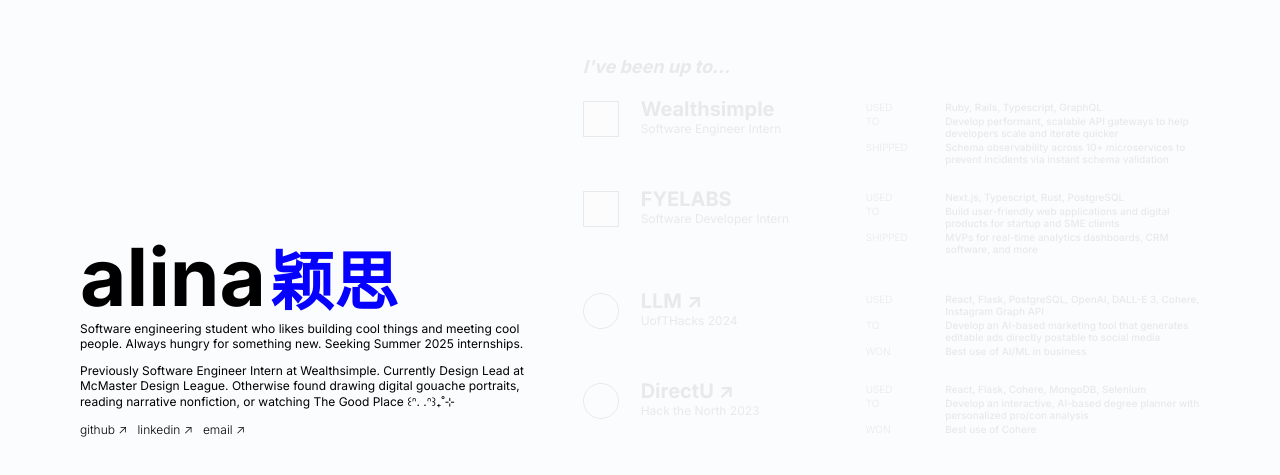
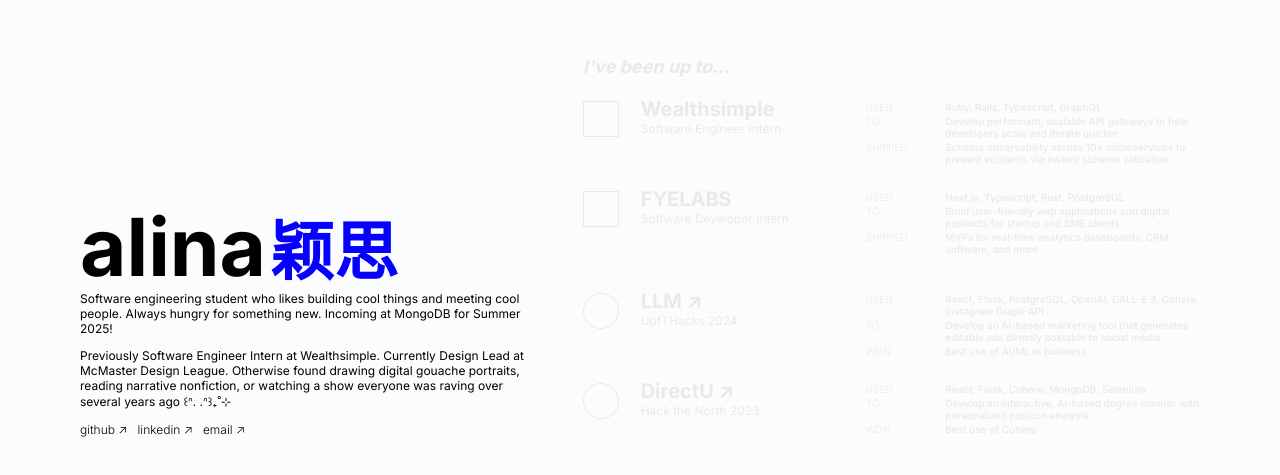
Before and after one commit to charcoalyy/portfolio, a React (Vite) app: page / in a window 1280 px wide. Shown: the part 303-778 px from the top of the page. Built offline with nearby package versions, Linux system fonts and the light colour scheme.

Commit message:
new update

```diff
--- a/src/components/constants/about.ts
+++ b/src/components/constants/about.ts
@@ -1,5 +1,5 @@
 export const about = {
-  bio: "Software engineering student who likes building cool things and meeting cool people. Always hungry for something new. Seeking Summer 2025 internships.",
+  bio: "Software engineering student who likes building cool things and meeting cool people. Always hungry for something new. Incoming at MongoDB for Summer 2025!",
   current:
-    "Previously Software Engineer Intern at Wealthsimple. Currently Design Lead at McMaster Design League. Otherwise found drawing digital gouache portraits, reading narrative nonfiction, or watching The Good Place ꒰ᐢ. .ᐢ꒱₊˚⊹",
+    "Previously Software Engineer Intern at Wealthsimple. Currently Design Lead at McMaster Design League. Otherwise found drawing digital gouache portraits, reading narrative nonfiction, or watching a show everyone was raving over several years ago ꒰ᐢ. .ᐢ꒱₊˚⊹",
 }
```
